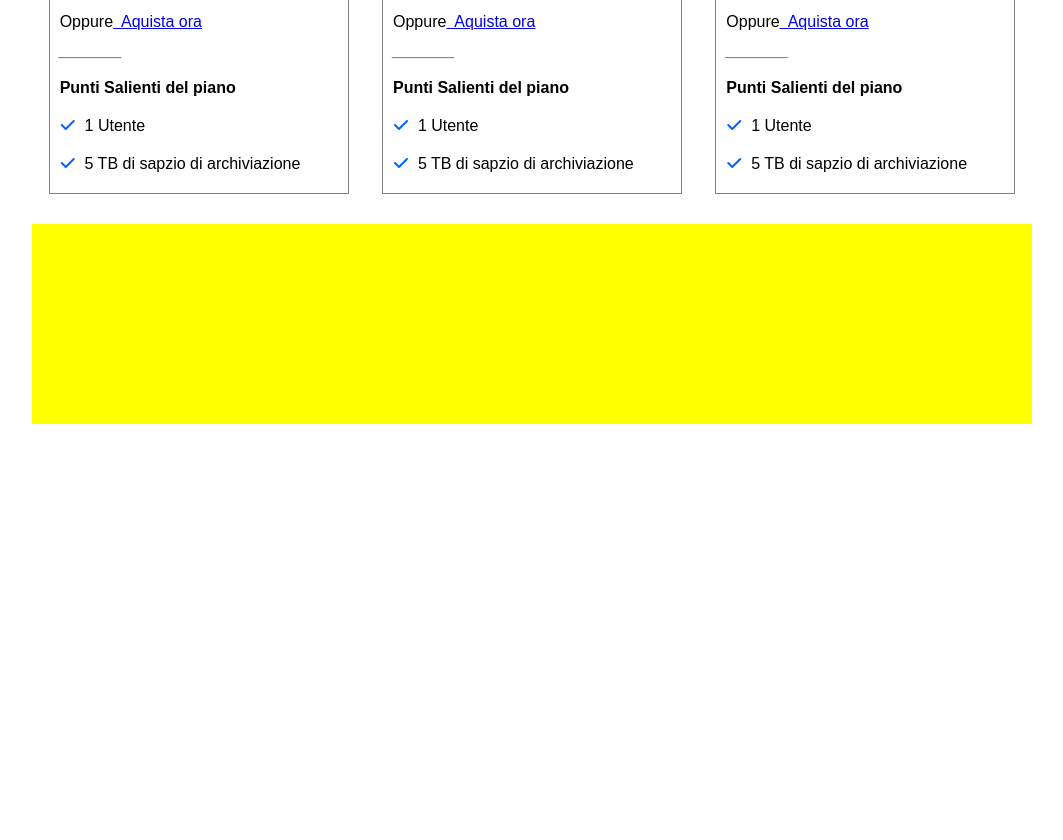
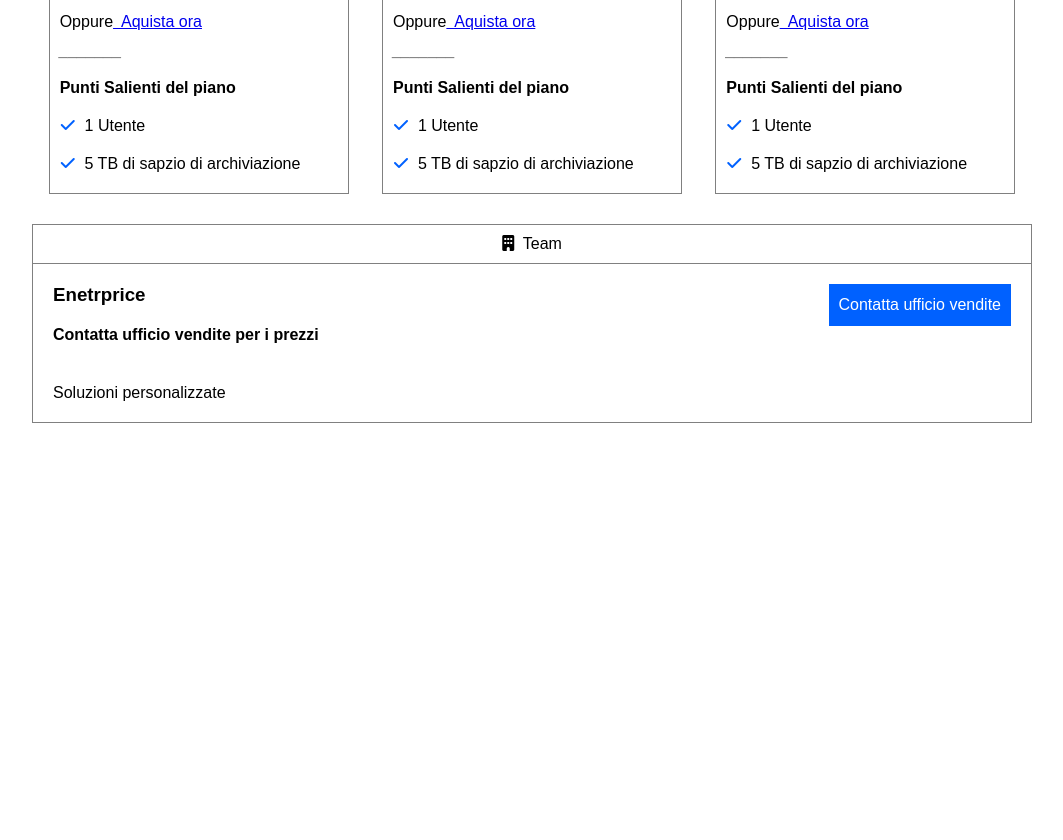
Before and after one commit to alessiogentilezza/htmlcss-dropbox, a plain HTML site: page index.html in a window 1280 px wide. Shown: the part 1065-1905 px from the top of the page, without its empty margins (108-1171 px from the left). Drawn offline with Linux system fonts and the light colour scheme.

Commit message:
sezione enterprice completata

```diff
--- a/css/style.css
+++ b/css/style.css
@@ -279,6 +279,31 @@ hr {
 }
 
 
+.enetrprice {
+    border: solid 1px gray;
+    /* height: 200px;
+    background-color: yellow; */
+    /* margin-bottom: 20px; */
+
+}
+
+.enetrprice .top {
+    border-bottom: solid 1px gray;
+    padding: 10px 0;
+    text-align: center;
+}
+
+.enetrprice .bottom {
+    padding: 20px;
+}
+
+.enetrprice .bottom h3 {
+    padding-bottom: 20px;
+}
+
+.enetrprice .bottom h4 {
+    padding-bottom: 40px;
+}
 
 
 
@@ -295,12 +320,7 @@ hr {
 
 
 
-.enetrprice {
-    height: 200px;
-    background-color: yellow;
-    margin-bottom: 20px;
 
-}
 
 .loghi {
     /* width: 100%; */
--- a/index.html
+++ b/index.html
@@ -145,11 +145,23 @@
                             </ul>
                         </div>
                     </div>
-
+                </div>
+                <div class="enetrprice">
+                    <div class="top">
+                        <i class="fa-solid fa-building"></i>&nbsp Team
+                    </div>
+                    <div class="bottom">
+                        <div class="d-flex space-between">
+                            <h3>Enetrprice</h3>
+                            <button>Contatta ufficio vendite</button>
+                        </div>
+                        <h4>Contatta ufficio vendite per i prezzi</h4>
+                        <span>Soluzioni personalizzate</span>
+                    </div>
                 </div>
 
 
-                <div class="enetrprice"></div>
+
                 <div class="columns">
                     <div class="column-big"></div>
                     <div class="column-small"></div>
```
